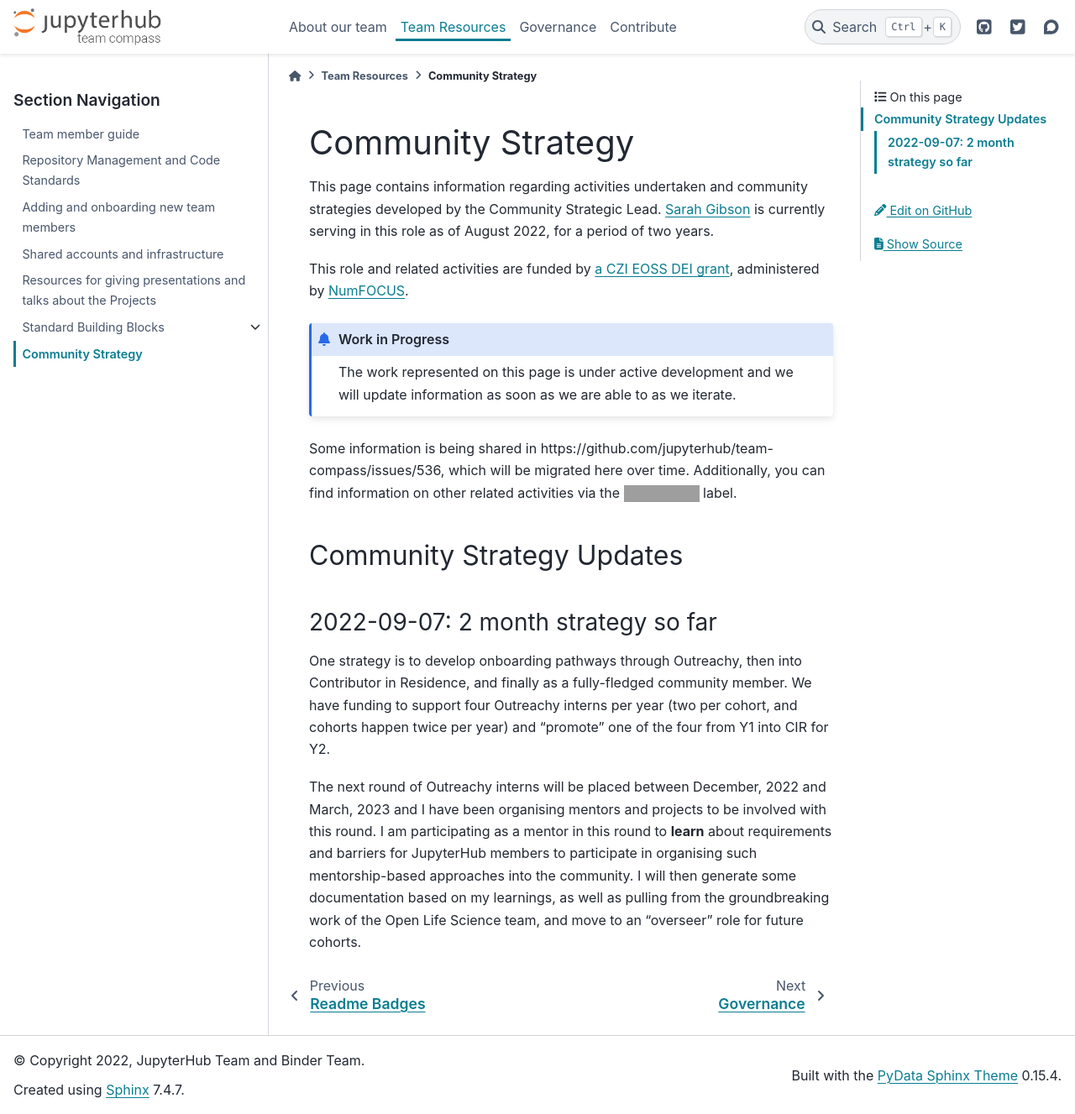
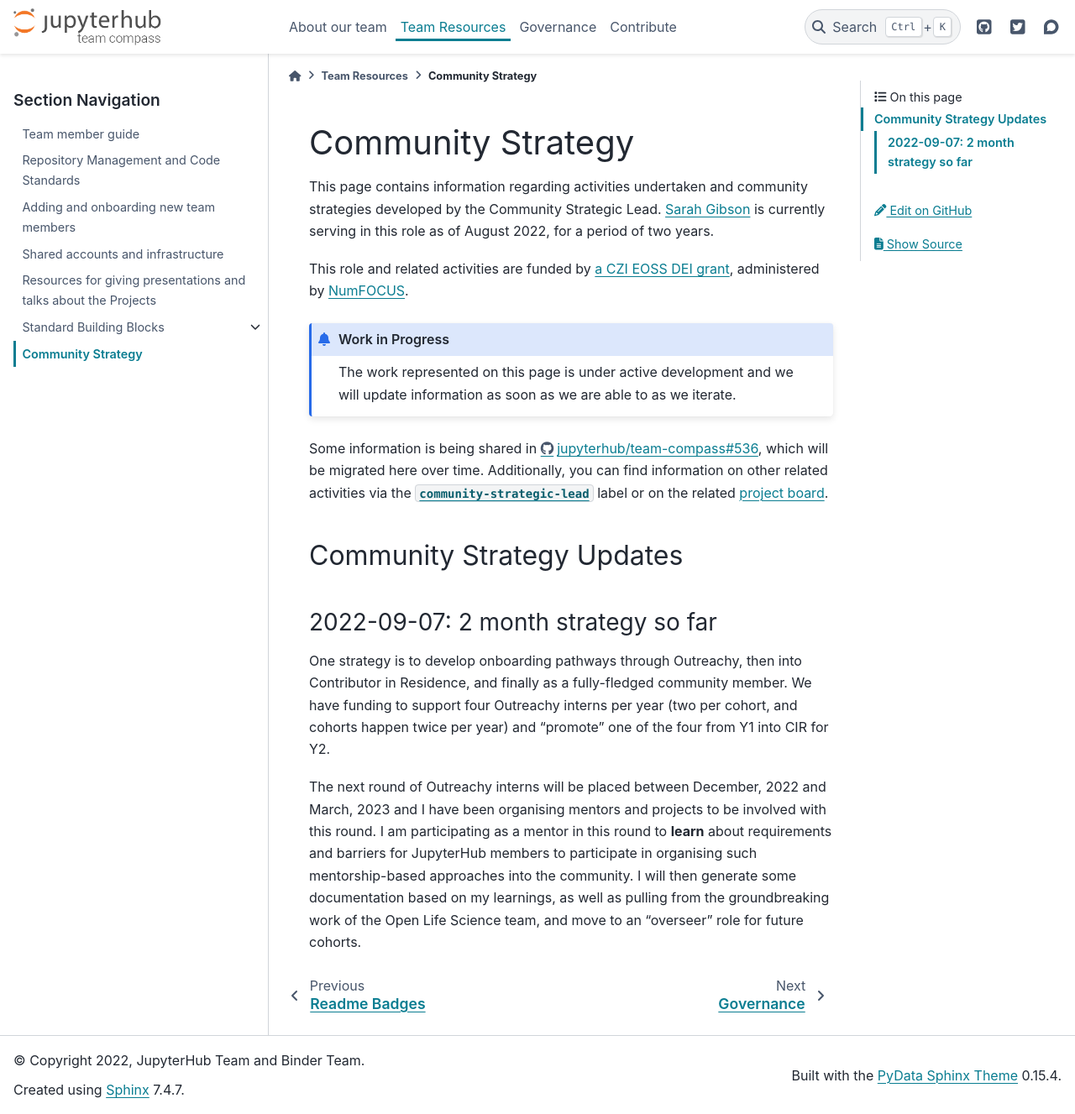
Before and after one commit to jupyterhub/team-compass, a Sphinx documentation site: the page built from docs/team/community-strategy.md, in a window 1280 px wide and 1327 px high. Shown: the whole window at 84% size. Built offline with Sphinx 7.4.7 and the PyData theme 0.15.4, drawn with Linux system fonts in a browser that asks for light colours; grey boxes are pictures that could not be loaded.

Commit message:
DOC: Update Community Strategy page links (#570)

````diff
--- a/docs/team/community-strategy.md
+++ b/docs/team/community-strategy.md
@@ -10,8 +10,8 @@
 ```
 
 <!-- Using a raw link here as a PyData Sphinx theme release will format them for us: https://pydata-sphinx-theme.readthedocs.io/en/latest/user_guide/theme-elements.html#link-shortening-for-git-repository-services -->
-Some information is being shared in https://github.com/jupyterhub/team-compass/issues/536, which will be migrated here over time.
-Additionally, you can find information on other related activities via the [![csl-label](https://img.shields.io/github/labels/jupyterhub/team-compass/community-strategic-lead)](https://github.com/jupyterhub/team-compass/issues?q=label%3Acommunity-strategic-lead) label.
+Some information is being shared in <https://github.com/jupyterhub/team-compass/issues/536>, which will be migrated here over time.
+Additionally, you can find information on other related activities via the [`community-strategic-lead`](https://github.com/search?q=org%3Ajupyterhub+label%3Acommunity-strategic-lead) label or on the related [project board](https://github.com/orgs/jupyterhub/projects/3/views/1).
 
 ## Community Strategy Updates
 
````
